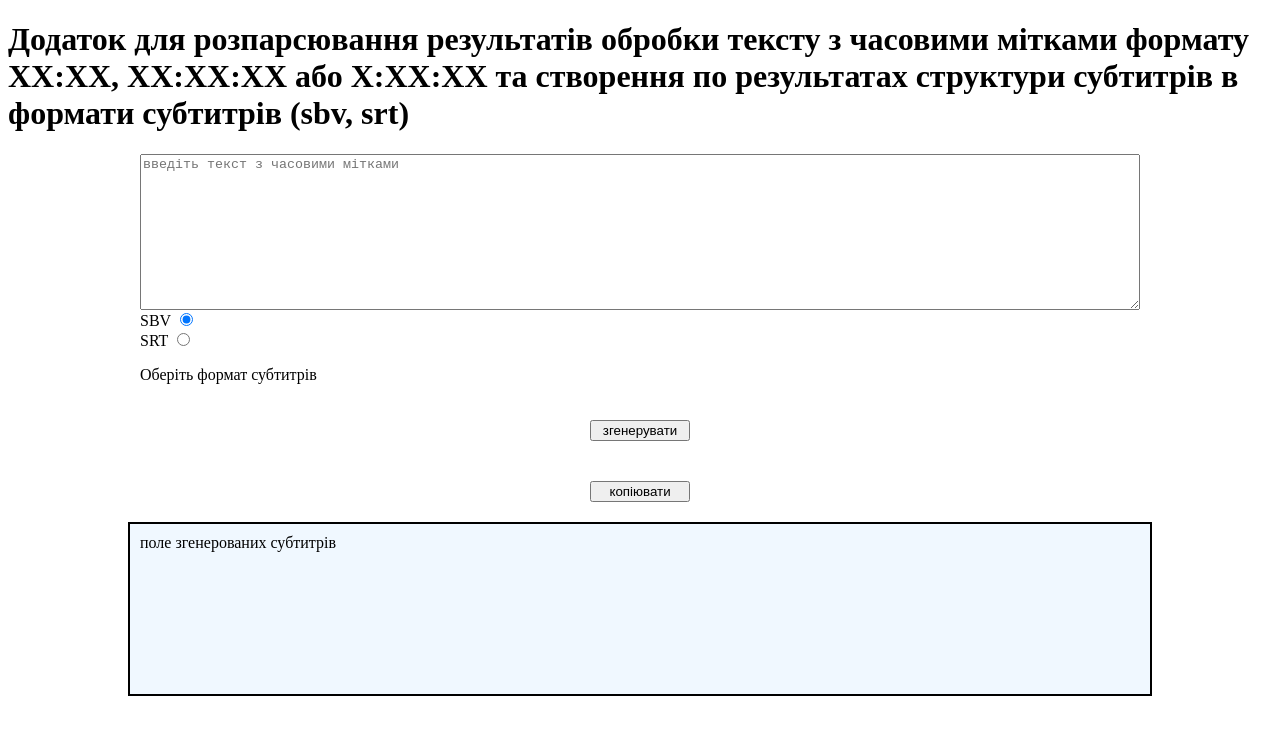
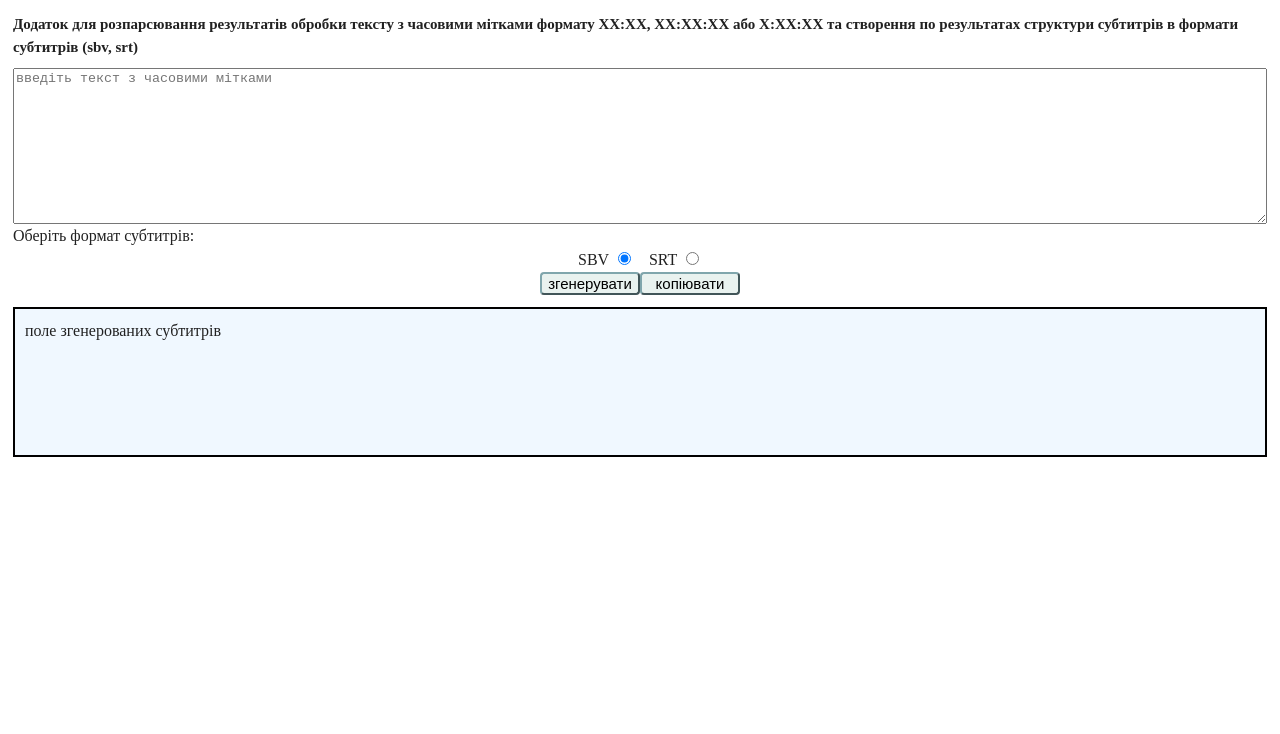
Before and after one commit to Sergiy-Yuschenko/simpleSubtitler, a plain HTML site: page index.html in a window 1280 px wide. Drawn offline with Linux system fonts and the light colour scheme.

Commit message:
Деякі зміни щодо дизайну сторінки

```diff
--- a/css/main.css
+++ b/css/main.css
@@ -1,14 +1,64 @@
+* {
+  box-sizing: border-box;
+}
+
+body {
+  sans-serif;
+  /* background-color: #cad3d3; */
+  color: #212121;
+  line-height: 1.5;
+}
+
+/* img {
+  display: block;
+  max-width: 100%;
+} */
+
+h1,
+h2,
+h3,
+h4,
+h5,
+h6 {
+  margin: 0;
+}
+
+/* .list {
+  padding: 0;
+  list-style: none;
+} */
+
+p {
+  margin: 0;
+}
+
+
+.wrapper {
+  width: 100%;
+  padding: 5px;
+}
+
+.title {
+  font-size: 15px;
+  margin-bottom: 10px;
+}
+
 .form {
   display: flex;
   flex-direction: column;
-  width: 1000px;
+  width: 100%;
   margin: 0 auto;
 }
 
-.form__button {
-  width: 100px;
-  margin: 20px auto;
+.form__choice-wrapper {
+  display: flex;
+  margin: 0 auto;
 }
+
+.form__format-choice:not(:first-child) {
+  margin-left: 15px;
+}
+
 
 .textarea-output {
   width: 1000px;
@@ -20,3 +70,44 @@
   white-space: pre-wrap;
   overflow: auto;
 }
+
+.form__button {
+  width: 100px;
+  outline: none;
+  background-color: #e9f2ef;
+  border-color: #80a6ac;
+  border-radius: 4px;
+  font-size: 15px;
+  max-width: 130px;
+  margin: 7px auto 9px auto;
+}
+
+.form__button:hover,
+.form__button:focus {
+  border-color: #f3f0c3;
+  background-color: #80a6ac;
+  color: #ffffff;
+}
+
+
+.form__button:active {
+  background-color: #eb8b1e;
+}
+
+.textarea-output {
+  width: 100%;
+}
+
+@media screen and (min-width: 440px) {
+  .form__button-choice {
+    display: flex;
+    justify-content: center;
+  }
+  .form__button {
+    margin: 0 0 12px 0;
+  }
+}
+
+
+
+/* @media screen and (min-width: 357px) and (max-width: 483px) {} */
--- a/index.html
+++ b/index.html
@@ -2,15 +2,22 @@
 <html lang="en">
 <head>
     <meta charset="UTF-8">
-    <meta http-equiv="X-UA-Compatible" content="IE=edge">
+    <meta name="viewport" content="width=device-width, initial-scale=1.0">
+    <!-- <meta http-equiv="X-UA-Compatible" content="IE=edge"> -->
     <meta name="viewport" content="width=device-width, initial-scale=1.0">
     <link rel="stylesheet" href="./css/main.css">
     <title>Генератор субтитрів із тексту з часовими мітками</title>
 </head>
 <body>
-    <h1>Додаток для розпарсювання результатів обробки тексту з часовими мітками формату XX:XX, XX:XX:XX або X:XX:XX та створення по результатах структури субтитрів в формати субтитрів (sbv, srt)</h1>
+    <div class="wrapper">
+        <h1 class="title">Додаток для розпарсювання результатів обробки тексту з часовими мітками формату XX:XX, XX:XX:XX або X:XX:XX та
+            створення по результатах структури субтитрів в формати субтитрів (sbv, srt)</h1>
         <form class="form">
-        <textarea name="" placeholder="введіть текст з часовими мітками" id="" cols="30" rows="10" class="js-textarea-input"></textarea>
+            <textarea name="" placeholder="введіть текст з часовими мітками" id="" cols="30" rows="10"
+                class="js-textarea-input"></textarea>
+                                <p class="method-description js-method-description">Оберіть формат субтитрів:</p>
+            <div class="form__choice-wrapper">
+
                 <label class="form__format-choice  sbv">
                     SBV
                     <input type="radio" name="format" checked class="js-choose-sbv-format">
@@ -19,16 +26,22 @@
                     SRT
                     <input type="radio" name="format" class="js-choose-srt-format">
                 </label>
-            <p class="method-description js-method-description">Оберіть формат субтитрів</p>
+            </div>
+            <div class="form__button-choice">
+                <div>
                     <button type="button" class="form__button js-button-start">
                         згенерувати
                     </button>
-
+                </div>
+                <div>
                     <button type="button" class="form__button js-button-copy">
                         копіювати
                     </button>
+                </div>
+            </div>
         </form>
         <div class="textarea-output js-textarea-output">поле згенерованих субтитрів</div>
+    </div>
     <script src="parser.js" type="module"></script>
 </body>
 </html>
```
Lines whose indentation alone changed are shown as unchanged.
